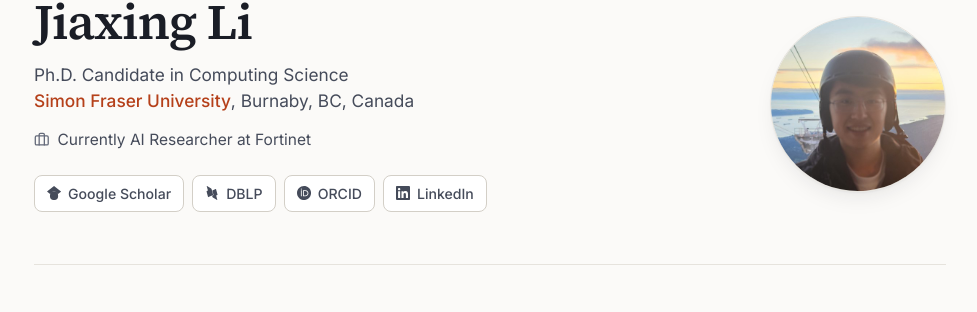
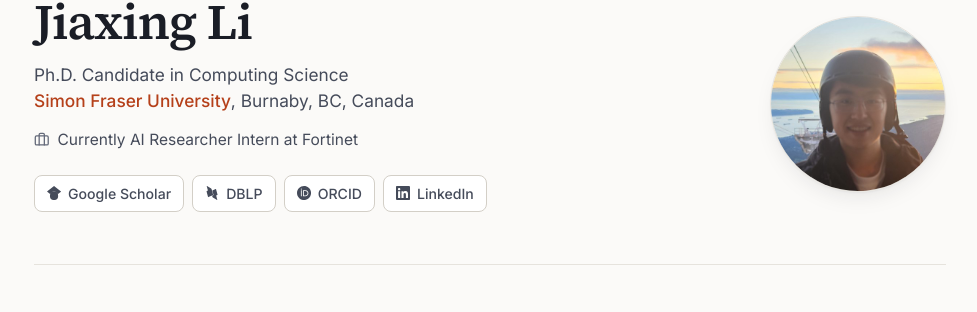
Before and after one commit to JiaxingLi-SFU/JiaxingLi-SFU.github.io, a Jekyll site: the page built from index.md, in a window 1280 px wide and 900 px high. Shown: the part 129-441 px from the top of the window, without its empty margins (150-1127 px from the left). Built offline with Jekyll 4.4.1, drawn with Linux system fonts in a browser that asks for light colours; some of the changed text lies outside the part shown.

Commit message:
List the Fortinet role as AI Researcher Intern
Co-Authored-By: Claude Opus 5.5 <noreply@anthropic.com>
Claude-Session: https://claude.ai/code/session_0193679TpAPSb23k6vAr88pu

```diff
--- a/_data/experience.yml
+++ b/_data/experience.yml
@@ -2,7 +2,7 @@
 # `highlights` support Markdown. The Experience section appears only when this file has entries.
 
 - period: "2025.12 – Present"
-  role: "AI Researcher"
+  role: "AI Researcher Intern"
   company: "Fortinet"
   location: "Burnaby, BC, Canada"
   tags: ["LLM agents", "Retrieval-augmented generation", "Cybersecurity", "Human-in-the-loop AI"]
```
Also changed, not shown: 1 other file.
